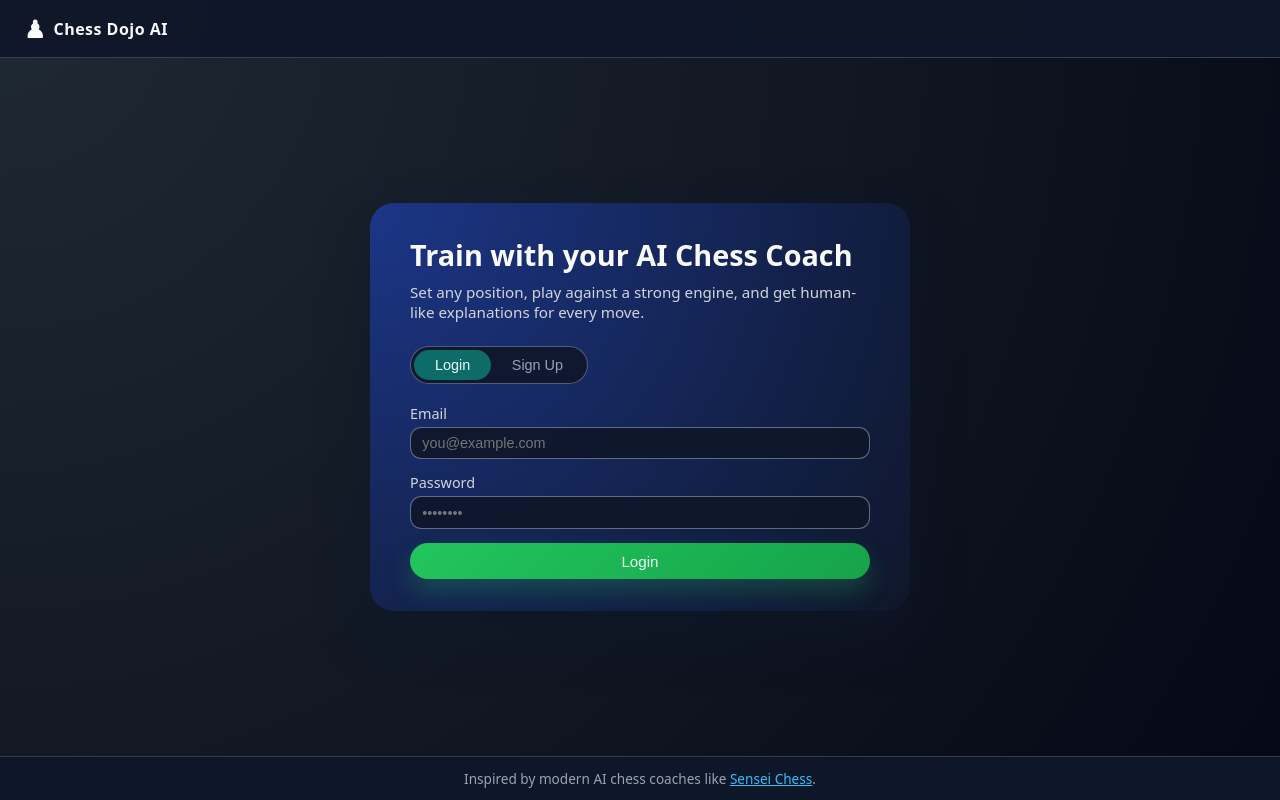
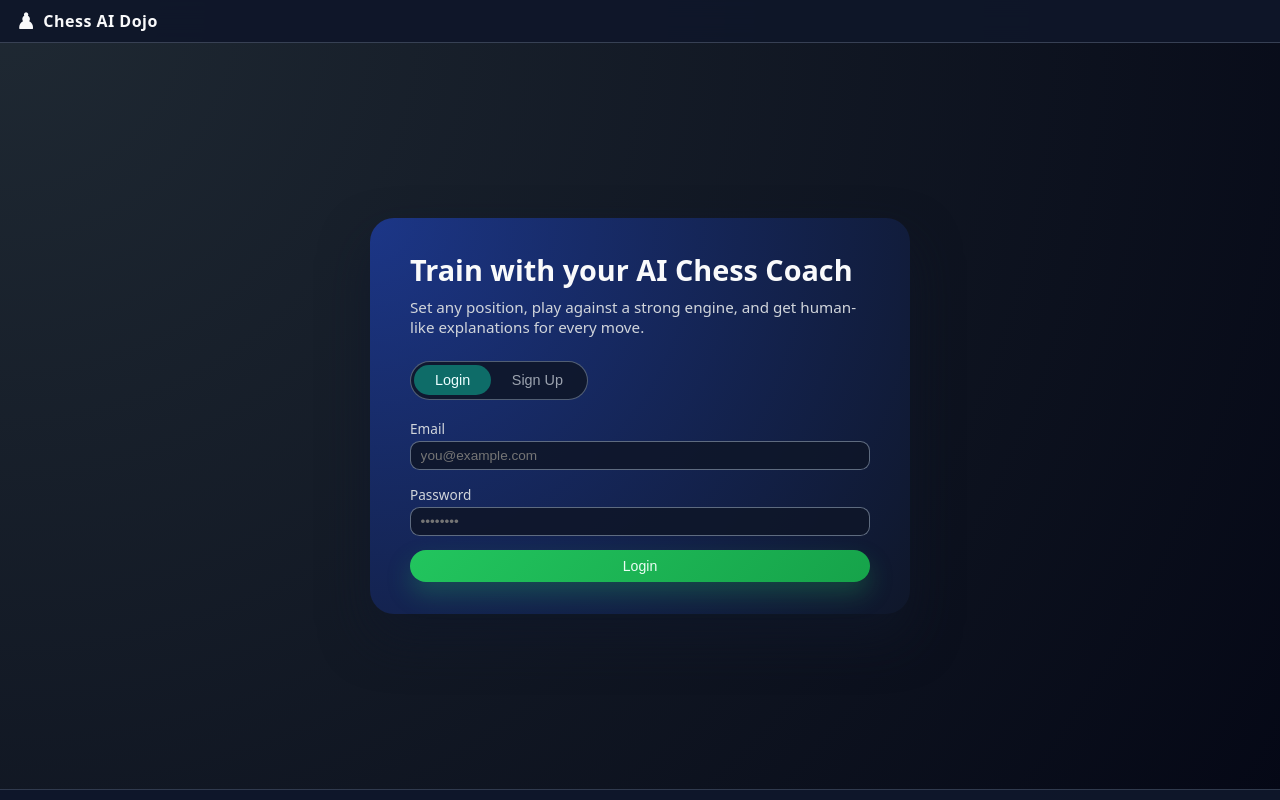
Before and after one commit to yigbn/ctai, a React (Vite) app in the folder frontend/: page / in a window 1280 px wide. Built offline with nearby package versions, Linux system fonts and the light colour scheme.

Commit message:
improve gui

```diff
--- a/frontend/index.html
+++ b/frontend/index.html
@@ -2,7 +2,8 @@
 <html lang="en">
   <head>
     <meta charset="UTF-8" />
-    <title>Chess AI Practice</title>
+    <title>Chess AI Dojo</title>
+    <link rel="icon" type="image/svg+xml" href="/favicon.svg" />
     <meta name="viewport" content="width=device-width, initial-scale=1.0" />
   </head>
   <body>
--- a/frontend/src/App.tsx
+++ b/frontend/src/App.tsx
@@ -39,7 +39,7 @@ export const App: React.FC = () => {
       <header className="app-header">
         <div className="brand">
           <span className="brand-logo">♟</span>
-          <span className="brand-name">Chess Dojo AI</span>
+          <span className="brand-name">Chess AI Dojo</span>
         </div>
         <div className="header-right">
           {auth ? (
@@ -69,15 +69,7 @@ export const App: React.FC = () => {
           <PracticePage token={auth.token} />
         )}
       </main>
-      <footer className="app-footer">
-        <span>
-          Inspired by modern AI chess coaches like{' '}
-          <a href="https://senseichess.com/" target="_blank" rel="noreferrer">
-            Sensei Chess
-          </a>
-          .
-        </span>
-      </footer>
+      <footer className="app-footer" />
     </div>
   );
 };
--- a/frontend/src/components/PracticePage.tsx
+++ b/frontend/src/components/PracticePage.tsx
@@ -64,6 +64,15 @@ export const PracticePage: React.FC<Props> = ({ token }) => {
     positionSource === 'lastPractices' ||
     positionSource === 'pgn' ||
     positionSource === 'fen';
+
+  const previewFen =
+    boardFen ??
+    (session ? null : selectedOpeningFen ?? lastPracticePositions[lastPracticeSelectedIndex]?.fen ?? new Chess().fen());
+  const turnToMove = useMemo(() => {
+    if (!previewFen || session) return null;
+    const parts = previewFen.split(/\s/);
+    return parts[1] === 'b' ? 'black' : 'white';
+  }, [previewFen, session]);
 
   const authHeaders = useMemo(
     () => ({
@@ -310,16 +319,6 @@ export const PracticePage: React.FC<Props> = ({ token }) => {
         <div className="setup-card">
           <h2>Practice</h2>
           <label className="field">
-            <span>Your side</span>
-            <select
-              value={userColor}
-              onChange={(e) => setUserColor(e.target.value as 'white' | 'black')}
-            >
-              <option value="white">White</option>
-              <option value="black">Black</option>
-            </select>
-          </label>
-          <label className="field">
             <span>Training source</span>
             <select
               value={positionSource}
@@ -333,7 +332,7 @@ export const PracticePage: React.FC<Props> = ({ token }) => {
               <option value="fen">From FEN</option>
             </select>
           </label>
-          <button className="btn-primary" onClick={createSession} disabled={loading}>
+          <button className="btn-primary btn-start-practice" onClick={createSession} disabled={loading}>
             Start practice
           </button>
           {status ? <div className="status-text">{status}</div> : null}
@@ -343,6 +342,11 @@ export const PracticePage: React.FC<Props> = ({ token }) => {
           <div className="board-header">
             <h2>Board</h2>
             <div className="board-actions">
+              {!session && isUsingPreviewSource && turnToMove != null ? (
+                <span className="turn-indicator" aria-live="polite">
+                  {turnToMove === 'white' ? 'White' : 'Black'} to move
+                </span>
+              ) : null}
               <button onClick={resetSession} disabled={!session || loading} className="btn-secondary">
                 Reset
               </button>
--- a/frontend/src/styles.css
+++ b/frontend/src/styles.css
@@ -25,10 +25,11 @@ a {
   display: flex;
   align-items: center;
   justify-content: space-between;
-  padding: 0.75rem 1.5rem;
+  padding: 0.4rem 1rem;
   background: rgba(15, 23, 42, 0.95);
   border-bottom: 1px solid rgba(148, 163, 184, 0.3);
   backdrop-filter: blur(12px);
+  flex-shrink: 0;
 }
 
 .brand {
@@ -39,7 +40,7 @@ a {
 }
 
 .brand-logo {
-  font-size: 1.5rem;
+  font-size: 1.35rem;
 }
 
 .brand-name {
@@ -53,33 +54,34 @@ a {
 }
 
 .user-email {
-  font-size: 0.9rem;
+  font-size: 0.85rem;
   color: #e5e7eb;
 }
 
 .app-main {
   flex: 1;
-  padding: 1.5rem;
+  padding: 0.65rem 1.1rem;
   display: flex;
   align-items: stretch;
   justify-content: center;
 }
 
 .app-footer {
-  padding: 0.75rem 1.5rem;
-  font-size: 0.85rem;
+  padding: 0.3rem 1rem;
+  font-size: 0.75rem;
   color: #9ca3af;
   background: rgba(15, 23, 42, 0.98);
   border-top: 1px solid rgba(148, 163, 184, 0.25);
   text-align: center;
+  flex-shrink: 0;
 }
 
 .btn-primary,
 .btn-secondary {
   border-radius: 999px;
   border: none;
-  padding: 0.6rem 1.4rem;
-  font-size: 0.95rem;
+  padding: 0.5rem 1.15rem;
+  font-size: 0.88rem;
   cursor: pointer;
   font-weight: 500;
   display: inline-flex;
@@ -176,8 +178,8 @@ a {
 .field {
   display: flex;
   flex-direction: column;
-  gap: 0.25rem;
-  font-size: 0.9rem;
+  gap: 0.2rem;
+  font-size: 0.85rem;
 }
 
 .field span {
@@ -186,13 +188,13 @@ a {
 
 input,
 select {
-  border-radius: 0.7rem;
+  border-radius: 0.6rem;
   border: 1px solid rgba(148, 163, 184, 0.6);
-  padding: 0.45rem 0.7rem;
+  padding: 0.38rem 0.6rem;
   background: rgba(15, 23, 42, 0.9);
   color: #f9fafb;
   outline: none;
-  font-size: 0.9rem;
+  font-size: 0.85rem;
 }
 
 input:focus,
@@ -207,62 +209,92 @@ select:focus {
 }
 
 .status-text {
-  margin-top: 0.5rem;
-  font-size: 0.85rem;
+  margin-top: 0.35rem;
+  font-size: 0.8rem;
   color: #e5e7eb;
 }
 
 .practice-page {
   display: grid;
   grid-template-columns: minmax(0, 1.2fr) minmax(0, 1fr);
-  gap: 1.5rem;
+  gap: 0.75rem;
   width: 100%;
   max-width: 1200px;
 }
 
-.practice-left,
+.practice-left {
+  display: flex;
+  flex-direction: column;
+  gap: 0.7rem;
+}
+
 .practice-right {
   display: flex;
   flex-direction: column;
-  gap: 1rem;
+  gap: 0.7rem;
+}
+
+.setup-card h2,
+.board-card h2 {
+  margin: 0 0 0.35rem;
+  font-size: 1rem;
+}
+
+.setup-card .btn-start-practice {
+  margin-top: 8px;
 }
 
 .setup-card,
 .board-card,
 .panel {
   background: rgba(15, 23, 42, 0.95);
-  border-radius: 1.1rem;
-  padding: 1rem 1.1rem;
+  border-radius: 0.75rem;
+  padding: 0.5rem 0.75rem;
   border: 1px solid rgba(148, 163, 184, 0.4);
-  box-shadow: 0 18px 36px rgba(15, 23, 42, 0.7);
+  box-shadow: 0 14px 28px rgba(15, 23, 42, 0.7);
 }
 
 .board-card {
-  flex: 1;
   display: flex;
   flex-direction: column;
+}
+
+.board-card .board-wrapper {
+  display: flex;
+  align-items: center;
+  justify-content: center;
 }
 
 .board-header {
   display: flex;
   align-items: center;
   justify-content: space-between;
-  margin-bottom: 0.75rem;
+  margin-bottom: 0.3rem;
+  flex-shrink: 0;
 }
 
 .board-actions {
   display: flex;
+  align-items: center;
   gap: 0.5rem;
+}
+
+.turn-indicator {
+  font-size: 0.8rem;
+  color: #94a3b8;
+  margin-right: 0.5rem;
 }
 
 .chessboard {
   display: grid;
   grid-template-columns: repeat(8, minmax(0, 1fr));
   aspect-ratio: 1 / 1;
-  max-width: 460px;
+  max-width: 360px;
   width: 100%;
+  height: auto;
+  max-height: min(42vh, 360px);
   margin: 0 auto;
-  border-radius: 0.8rem;
+  border-radius: 0.5rem;
   overflow: hidden;
   border: 2px solid rgba(148, 163, 184, 0.7);
   background: #111827;
@@ -287,7 +319,7 @@ select:focus {
 }
 
 .piece {
-  font-size: clamp(24px, 3vw, 40px);
+  font-size: clamp(22px, 2.8vw, 36px);
 }
 
 @media (max-width: 900px) {
@@ -304,21 +336,30 @@ select:focus {
   }
 }
 
+.opening-controls {
+  margin-top: 8px;
+}
+
+.opening-nav-buttons {
+  margin-top: 6px;
+}
+
 .panel h3 {
   margin-top: 0;
-  margin-bottom: 0.5rem;
+  margin-bottom: 0.35rem;
+  font-size: 0.95rem;
 }
 
 .panel p {
-  margin: 0.25rem 0;
-  font-size: 0.9rem;
+  margin: 0.2rem 0;
+  font-size: 0.85rem;
   color: #e5e7eb;
 }
 
 .move-list {
-  margin: 0.25rem 0 0;
-  padding-left: 1.2rem;
-  font-size: 0.9rem;
-  max-height: 200px;
+  margin: 0.2rem 0 0;
+  padding-left: 1.1rem;
+  font-size: 0.85rem;
+  max-height: 160px;
   overflow: auto;
 }
```
